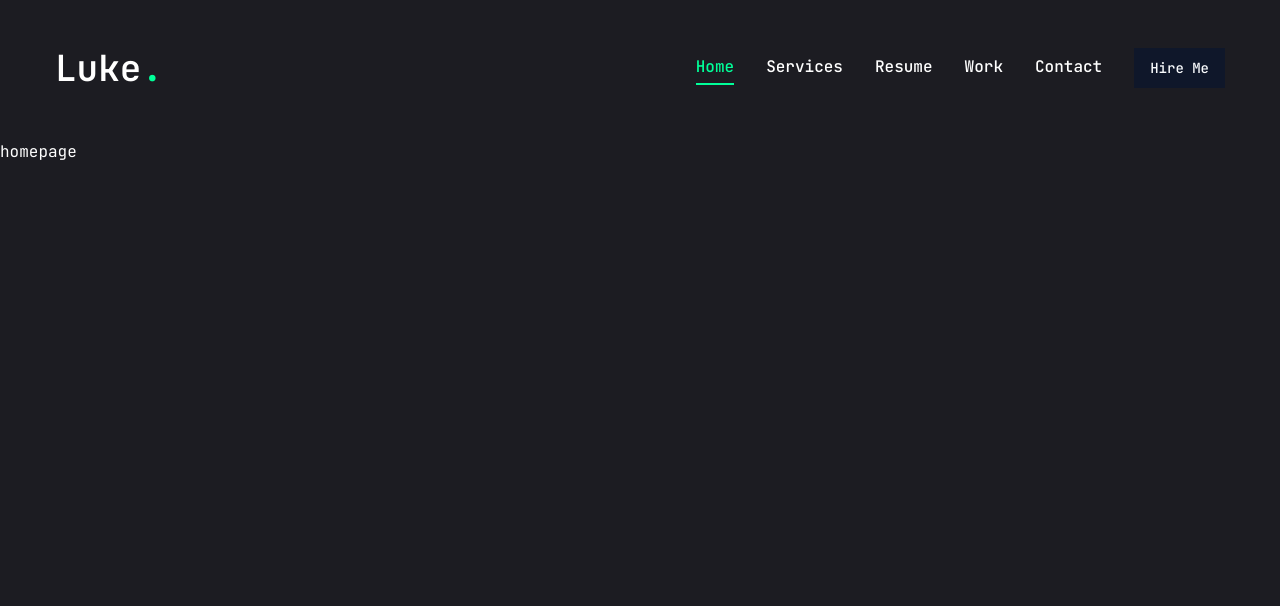
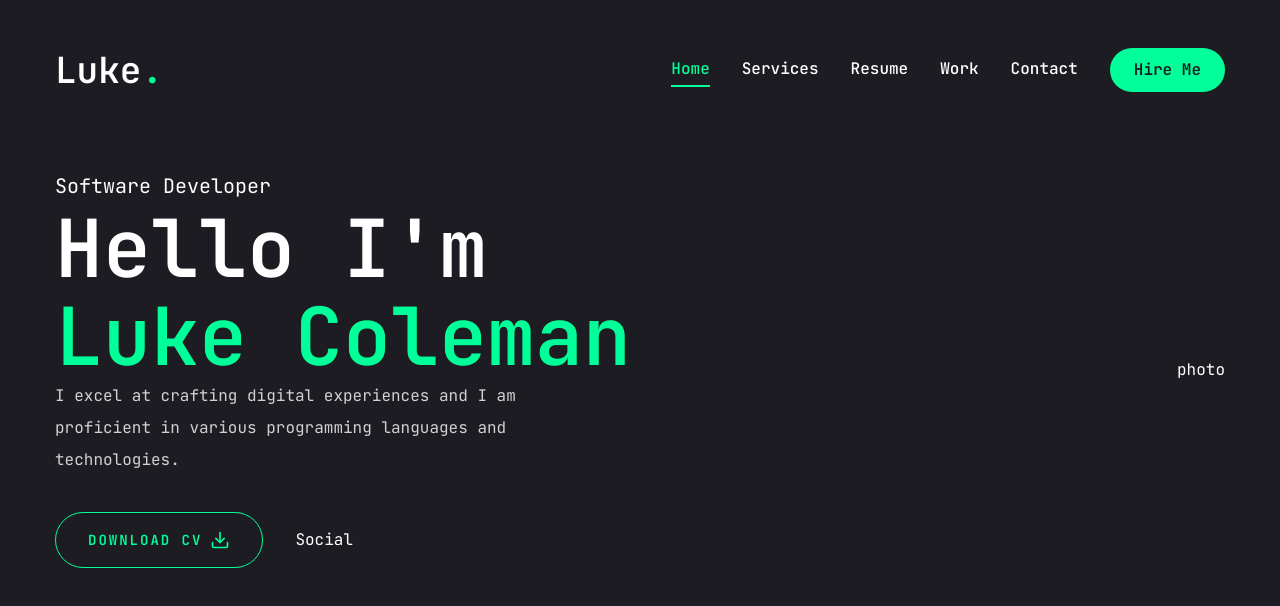
Before and after one commit to nabi-noor/portfolio-clone, a Next.js app: page / in a window 1280 px wide. Shown: the top 606 px of the page. Built offline with nearby package versions, Linux system fonts and the light colour scheme.

Commit message:
changes Made

```diff
--- a/app/globals.css
+++ b/app/globals.css
@@ -6,4 +6,13 @@
   body {
     @apply leading-loose text-white font-primary bg-primary;
   }
+  .h1 {
+    @apply text-[48px] xl:text-[80px] leading-[1.1] font-semibold;
+  }
+  .h2 {
+    @apply text-[36px] xl:text-[48px] leading-[1.1] font-semibold;
+  }
+  .h3 {
+    @apply text-[20px] xl:text-[24px] leading-[1.1] font-semibold;
+  }
 }
--- a/app/page.jsx
+++ b/app/page.jsx
@@ -1,5 +1,39 @@
-export default function Home() {
+import { Button } from "@/components/ui/button";
+import { FiDownload } from "react-icons/fi"
+
+//components
+import Social from "@/components/Social";
+const Home = () => {
   return (
-    <main>homepage</main>
+    <section className="h-full">
+      <div className="container h-full mx-auto">
+        <div className="flex flex-col items-center justify-between xl:flex-row xl:pt-8 xl:pb-24">
+          {/* text */}
+          <div className="text-center xl:text-left">
+            <span className="text-xl">Software Developer</span>
+            <h1 className="h1">
+              Hello I'm <br /> <span className="text-accent">Luke Coleman</span>
+            </h1>
+            <p className="max-w-[500px] mb-9 text-white/80">
+              I excel at crafting digital experiences and I am proficient in various programming languages and technologies.
+            </p>
+            {/* btn and socials */}
+            <div className="flex flex-col items-center gap-8 xl:flex-row">
+              <Button variant="outline" size="lg" className="flex items-center gap-2 uppercase">
+                <span>Download CV</span>
+                <FiDownload className="text-xl" />
+              </Button>
+              <div className="mb-8 xl:mb-0">
+                <Social />
+              </div>
+            </div>
+          </div>
+          {/* photo */}
+          <div>photo</div>
+        </div>
+      </div>
+    </section>
   );
-}
+};
+
+export default Home;
--- a/components/MobileNav.jsx
+++ b/components/MobileNav.jsx
@@ -2,10 +2,59 @@
 
 import { Sheet, SheetContent, SheetTrigger } from '@/components/ui/sheet'
 import { usePathname } from 'next/navigation';
+import Link from 'next/link';
+import { CiMenuFries } from 'react-icons/ci'
 
+const links = [
+    {
+        name: 'home',
+        path: '/',
+    },
+    {
+        name: 'services',
+        path: '/services',
+    },
+    {
+        name: 'resume',
+        path: '/resume',
+    },
+    {
+        name: 'work',
+        path: '/work',
+    },
+    {
+        name: 'contact',
+        path: '/contact',
+    },
+]
 
 const MobileNav = () => {
-    return <nav>MobileNav</nav>;
+    const pathname = usePathname();
+    return (
+        <Sheet>
+            <SheetTrigger className="flex items-center justify-center">
+                <CiMenuFries className="text-[32px] text-accent" />
+            </SheetTrigger>
+            <SheetContent className="flex flex-col">
+                {/* logo */}
+                <div className="mt-32 mb-40 text-2xl text-center">
+                    <Link href="/">
+                        <h1 className='text-4xl font-semibold'>Luke<span className='text-accent'>.</span></h1>
+                    </Link>
+                </div>
+                {/* nav */}
+                <nav className='flex flex-col items-center justify-center gap-8'>
+                    {links.map((link, index) => {
+                        return (
+                            <Link href={link.path} key={index} className={`${link.path === pathname && "border-accent border-b-2 text-accent"}  text-xl capitalize hover:text-accent transition-all`}>
+                                {link.name}
+                            </Link>
+                        );
+                    })}
+                </nav>
+            </SheetContent>
+        </Sheet>
+    );
 };
 
 export default MobileNav;
--- /dev/null
+++ b/components/Social.jsx
@@ -0,0 +1,16 @@
+import Link from "next/link";
+
+import { FaGithub, FaLinkedIn, FaYoutube, FaTwitter } from "react-icons/fa"
+
+const socials = [
+    { icon: <FaGithub />, patn: '' },
+    { icon: <FaLinkedIn />, patn: '' },
+    { icon: <FaYoutube />, patn: '' },
+    { icon: <FaTwitter />, patn: '' },
+]
+
+const Social = () => {
+    return <div>Social</div>;
+};
+
+export default Social;
--- a/components/ui/button.jsx
+++ b/components/ui/button.jsx
@@ -5,25 +5,18 @@
 import { cn } from "@/lib/utils"
 
 const buttonVariants = cva(
-  "inline-flex items-center justify-center whitespace-nowrap rounded-md text-sm font-medium ring-offset-white transition-colors focus-visible:outline-none focus-visible:ring-2 focus-visible:ring-slate-950 focus-visible:ring-offset-2 disabled:pointer-events-none disabled:opacity-50 dark:ring-offset-slate-950 dark:focus-visible:ring-slate-300",
+  "inline-flex items-center justify-center whitespace-nowrap rounded-full text-base font-semibold ring-offset-white transition-colors",
   {
     variants: {
       variant: {
-        default: "bg-slate-900 text-slate-50 hover:bg-slate-900/90 dark:bg-slate-50 dark:text-slate-900 dark:hover:bg-slate-50/90",
-        destructive:
-          "bg-red-500 text-slate-50 hover:bg-red-500/90 dark:bg-red-900 dark:text-slate-50 dark:hover:bg-red-900/90",
-        outline:
-          "border border-slate-200 bg-white hover:bg-slate-100 hover:text-slate-900 dark:border-slate-800 dark:bg-slate-950 dark:hover:bg-slate-800 dark:hover:text-slate-50",
-        secondary:
-          "bg-slate-100 text-slate-900 hover:bg-slate-100/80 dark:bg-slate-800 dark:text-slate-50 dark:hover:bg-slate-800/80",
-        ghost: "hover:bg-slate-100 hover:text-slate-900 dark:hover:bg-slate-800 dark:hover:text-slate-50",
-        link: "text-slate-900 underline-offset-4 hover:underline dark:text-slate-50",
+        default: "bg-accent text-primary hover:bg-accent-hover",
+        primary: "bg-primary text-white",
+        outline: "border border-accent bg-transparent text-accent hover:bg-accent hover:text-primary",
       },
       size: {
-        default: "h-10 px-4 py-2",
-        sm: "h-9 rounded-md px-3",
-        lg: "h-11 rounded-md px-8",
-        icon: "h-10 w-10",
+        default: "h-[44px] px-6",
+        md: "h-[48px] px-6",
+        lg: "h-[56px] px-8 text-sm uppercase tracking-[2px]",
       },
     },
     defaultVariants: {
--- a/components/ui/sheet.jsx
+++ b/components/ui/sheet.jsx
@@ -2,9 +2,9 @@
 import * as React from "react"
 import * as SheetPrimitive from "@radix-ui/react-dialog"
 import { cva } from "class-variance-authority";
-import { X } from "lucide-react"
+import { cn } from "@/lib/utils"
 
-import { cn } from "@/lib/utils"
+import { IoMdClose } from 'react-icons/io'
 
 const Sheet = SheetPrimitive.Root
 
@@ -26,7 +26,7 @@
 SheetOverlay.displayName = SheetPrimitive.Overlay.displayName
 
 const sheetVariants = cva(
-  "fixed z-50 gap-4 bg-white p-6 shadow-lg transition ease-in-out data-[state=open]:animate-in data-[state=closed]:animate-out data-[state=closed]:duration-300 data-[state=open]:duration-500 dark:bg-slate-950",
+  "fixed z-50 gap-4 bg-primary p-6 shadow-lg transition ease-in-out data-[state=open]:animate-in data-[state=closed]:animate-out data-[state=closed]:duration-300 data-[state=open]:duration-500 dark:bg-slate-950",
   {
     variants: {
       side: {
@@ -35,7 +35,7 @@
           "inset-x-0 bottom-0 border-t data-[state=closed]:slide-out-to-bottom data-[state=open]:slide-in-from-bottom",
         left: "inset-y-0 left-0 h-full w-3/4 border-r data-[state=closed]:slide-out-to-left data-[state=open]:slide-in-from-left sm:max-w-sm",
         right:
-          "inset-y-0 right-0 h-full w-3/4  border-l data-[state=closed]:slide-out-to-right data-[state=open]:slide-in-from-right sm:max-w-sm",
+          "inset-y-0 right-0 h-full w-3/4 data-[state=closed]:slide-out-to-right data-[state=open]:slide-in-from-right sm:max-w-sm",
       },
     },
     defaultVariants: {
@@ -50,8 +50,8 @@
     <SheetPrimitive.Content ref={ref} className={cn(sheetVariants({ side }), className)} {...props}>
       {children}
       <SheetPrimitive.Close
-        className="absolute right-4 top-4 rounded-sm opacity-70 ring-offset-white transition-opacity hover:opacity-100 focus:outline-none focus:ring-2 focus:ring-slate-950 focus:ring-offset-2 disabled:pointer-events-none data-[state=open]:bg-slate-100 dark:ring-offset-slate-950 dark:focus:ring-slate-300 dark:data-[state=open]:bg-slate-800">
-        <X className="h-4 w-4" />
+        className="absolute transition-opacity outline-none right-8 top-8">
+        <IoMdClose className="text-3xl text-accent" />
         <span className="sr-only">Close</span>
       </SheetPrimitive.Close>
     </SheetPrimitive.Content>
--- a/package.json
+++ b/package.json
@@ -23,6 +23,7 @@
     "next": "14.2.8",
     "react": "^18",
     "react-dom": "^18",
+    "react-icons": "^5.3.0",
     "tailwind-merge": "^2.5.2",
     "tailwindcss-animate": "^1.0.7"
   },
```
Also changed, not shown: 1 other file (tests, documents, lock files or other folders).
